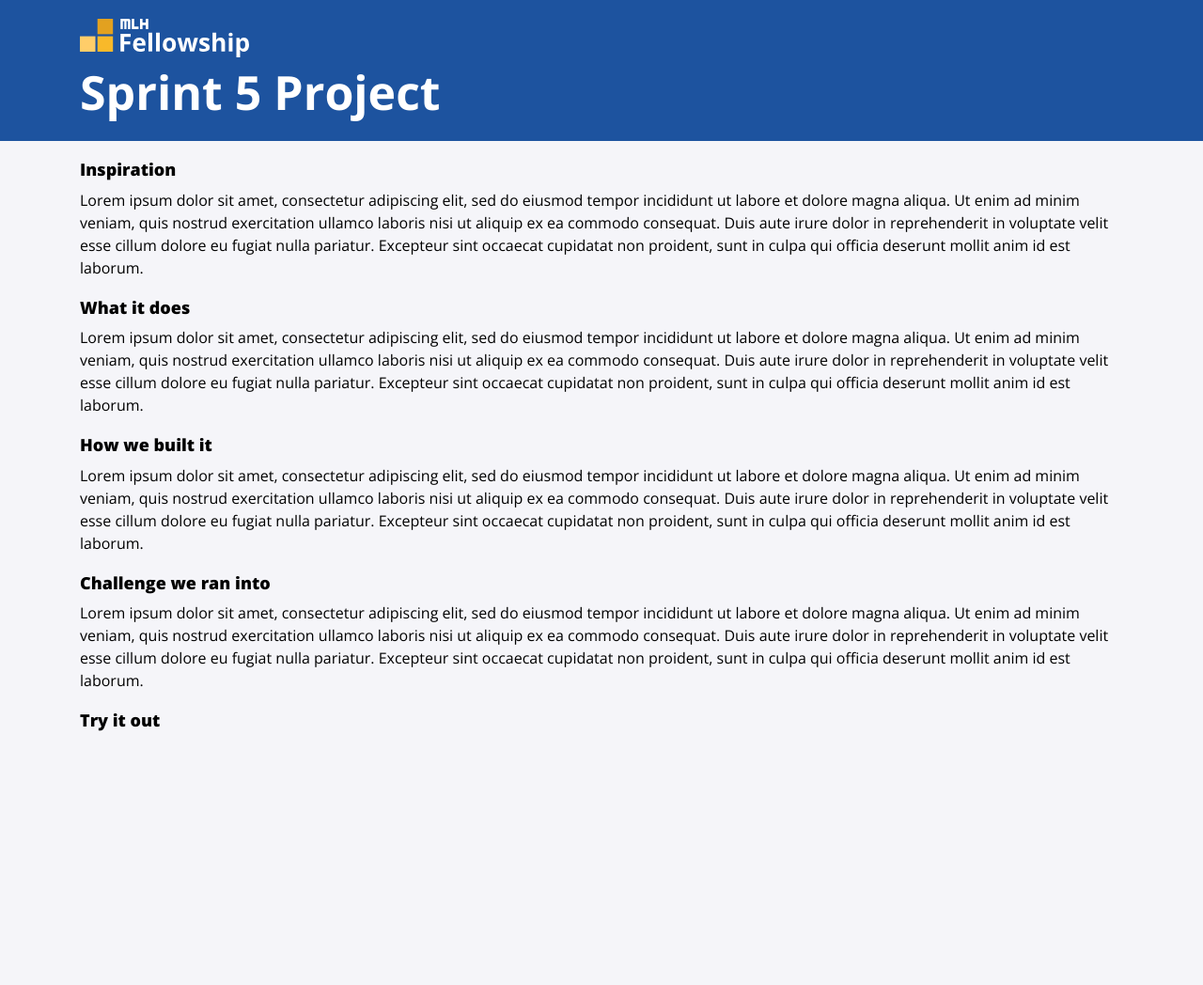
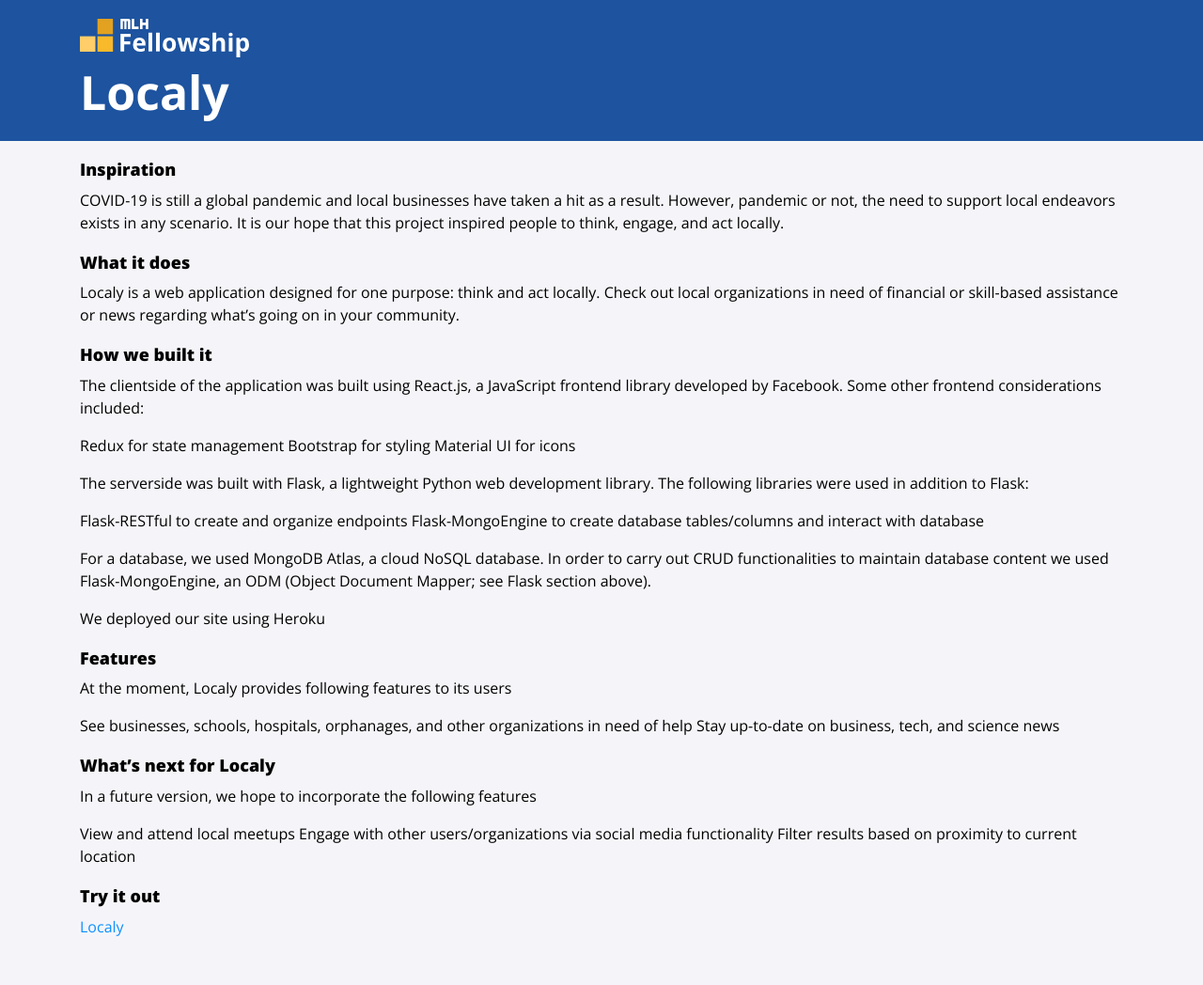
Before and after one commit to nkosi-tauro/mlh-portfolio, a Jekyll site: the page built from projects/sprint5.md, in a window 1280 px wide. Shown: the whole page at 94% size. Built offline with Jekyll 4.4.1, drawn with Linux system fonts in a browser that asks for light colours; nearby versions of some CDN libraries; before the commit the page ends 900 px from its top, so only the background shows below that.

Commit message:
update sprint5 page

```diff
--- a/projects/sprint5.md
+++ b/projects/sprint5.md
@@ -1,22 +1,45 @@
 ---
-title: Sprint 5 Project
+title: Localy
 layout: page
 ---
 
 ## Inspiration
 
-Lorem ipsum dolor sit amet, consectetur adipiscing elit, sed do eiusmod tempor incididunt ut labore et dolore magna aliqua. Ut enim ad minim veniam, quis nostrud exercitation ullamco laboris nisi ut aliquip ex ea commodo consequat. Duis aute irure dolor in reprehenderit in voluptate velit esse cillum dolore eu fugiat nulla pariatur. Excepteur sint occaecat cupidatat non proident, sunt in culpa qui officia deserunt mollit anim id est laborum.
+COVID-19 is still a global pandemic and local businesses have taken a hit as a result. However, pandemic or not, the need to support local endeavors exists in any scenario. It is our hope that this project inspired people to think, engage, and act locally.
 
 ## What it does
 
-Lorem ipsum dolor sit amet, consectetur adipiscing elit, sed do eiusmod tempor incididunt ut labore et dolore magna aliqua. Ut enim ad minim veniam, quis nostrud exercitation ullamco laboris nisi ut aliquip ex ea commodo consequat. Duis aute irure dolor in reprehenderit in voluptate velit esse cillum dolore eu fugiat nulla pariatur. Excepteur sint occaecat cupidatat non proident, sunt in culpa qui officia deserunt mollit anim id est laborum.
+Localy is a web application designed for one purpose: think and act locally. Check out local organizations in need of financial or skill-based assistance or news regarding what's going on in your community.
 
 ## How we built it
 
-Lorem ipsum dolor sit amet, consectetur adipiscing elit, sed do eiusmod tempor incididunt ut labore et dolore magna aliqua. Ut enim ad minim veniam, quis nostrud exercitation ullamco laboris nisi ut aliquip ex ea commodo consequat. Duis aute irure dolor in reprehenderit in voluptate velit esse cillum dolore eu fugiat nulla pariatur. Excepteur sint occaecat cupidatat non proident, sunt in culpa qui officia deserunt mollit anim id est laborum.
+The clientside of the application was built using React.js, a JavaScript frontend library developed by Facebook. Some other frontend considerations included:
 
-## Challenge we ran into
+Redux for state management Bootstrap for styling Material UI for icons
 
-Lorem ipsum dolor sit amet, consectetur adipiscing elit, sed do eiusmod tempor incididunt ut labore et dolore magna aliqua. Ut enim ad minim veniam, quis nostrud exercitation ullamco laboris nisi ut aliquip ex ea commodo consequat. Duis aute irure dolor in reprehenderit in voluptate velit esse cillum dolore eu fugiat nulla pariatur. Excepteur sint occaecat cupidatat non proident, sunt in culpa qui officia deserunt mollit anim id est laborum.
+The serverside was built with Flask, a lightweight Python web development library. The following libraries were used in addition to Flask:
+
+Flask-RESTful to create and organize endpoints Flask-MongoEngine to create database tables/columns and interact with database
+
+For a database, we used MongoDB Atlas, a cloud NoSQL database. In order to carry out CRUD functionalities to maintain database content we used Flask-MongoEngine, an ODM (Object Document Mapper; see Flask section above).
+
+We deployed our site using Heroku
+
+## Features
+
+At the moment, Localy provides following features to its users
+
+See businesses, schools, hospitals, orphanages, and other organizations in need of help
+Stay up-to-date on business, tech, and science news
+
+## What's next for Localy
+
+In a future version, we hope to incorporate the following features
+
+View and attend local meetups
+Engage with other users/organizations via social media functionality
+Filter results based on proximity to current location
 
 ## Try it out
+
+[Localy](https://localyapp.herokuapp.com/)
```
